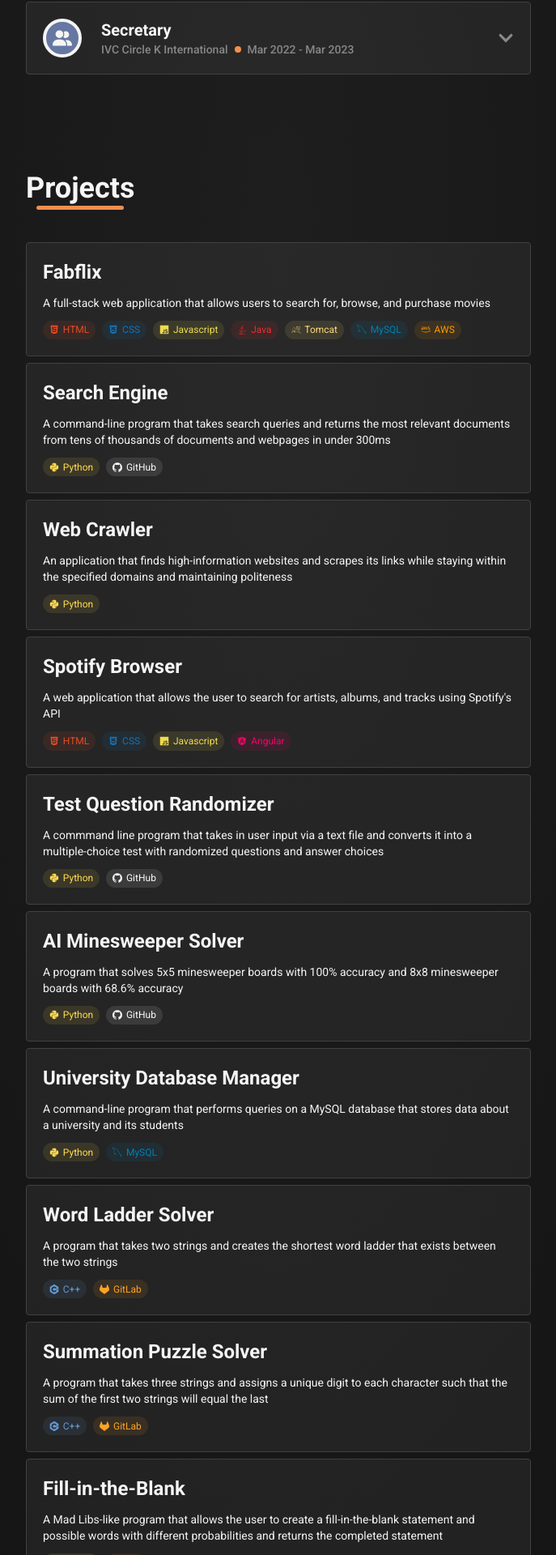
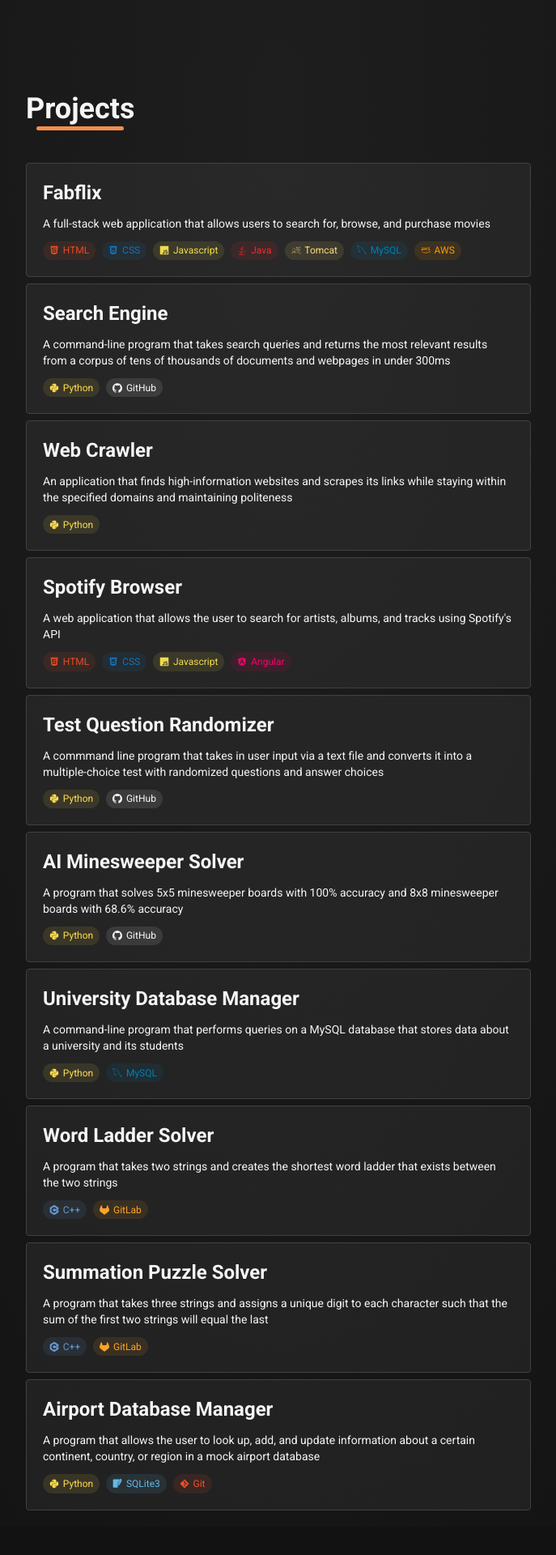
Before and after one commit to hnouizi/hnouizi.github.io, a React (Vite) app: page / in a window 1280 px wide. Shown: the part 1595-3515 px from the top of the page at 81% size, without its empty margins (296-983 px from the left). After the commit the page ends 3480 px from the top, so only its background shows below. Built offline with nearby package versions, Linux system fonts and the light colour scheme.

Commit message:
Updated experiences & projects (#12)

```diff
--- a/src/App.css
+++ b/src/App.css
@@ -28,5 +28,5 @@
 }
 
 .detail-highlight {
-    @apply bg-[#465373] px-1 py-[0.1rem] rounded-sm
+    @apply text-[#828daa] font-bold
 }
--- a/src/data/experiences.tsx
+++ b/src/data/experiences.tsx
@@ -5,7 +5,7 @@
         "duration": "Feb 2026 - Present",
         "details": [
             <span>
-                TBD
+                Develop internal <span className="detail-highlight"> full-stack web applications </span> to automate workflows for Ware Malcomb employees
             </span>
         ]
     },
@@ -15,7 +15,7 @@
         duration: "June - Nov 2025",
         details: [
             <span>
-                Designed & implemented a <span className="detail-highlight">full-stack web application</span> that details Ware Malcomb's projects and displays their geographical location on a map using <span className="detail-highlight">Mapbox's API</span>
+                Designed & implemented a <span className="detail-highlight">full-stack web application</span> that details Ware Malcomb's projects and displays their geographical location on a map using <span className="detail-highlight">Mapbox</span>
             </span>,
             <span>
                 Completed <span className="detail-highlight">Jira tickets</span> and <span className="detail-highlight">reviewed pull requests</span> for various software engineering projects as needed by the digital transformation team
@@ -34,22 +34,5 @@
                 Wrote <span className="detail-highlight">detailed meeting notes</span> during every board and general meeting for future reference
             </span>
         ]
-    },
-    {
-        position: "Secretary",
-        organization: "IVC Circle K International",
-        duration: "Mar 2022 - Mar 2023",
-        details: [
-            <span>
-                Ran <span className="detail-highlight">CKI meetings</span> to  <span className="detail-highlight">promote volunteering events</span> to aid our local community
-            </span>,
-            <span>
-                Wrote <span className="detail-highlight">detailed meeting notes</span> during every board and general meeting for future reference
-            </span>,
-            <span>
-                Completed <span className="detail-highlight">monthly reports</span> using <span className="detail-highlight">Excel</span> tracking club membership, volunteering events, members' service hours, and club finances
-            </span>
-        ]
-
     }
 ]
--- a/src/data/projects.tsx
+++ b/src/data/projects.tsx
@@ -8,7 +8,7 @@
     {
         title: "Search Engine",
         duration: "Feb - Mar 2025",
-        description: "A command-line program that takes search queries and returns the most relevant documents from tens of thousands of documents and webpages in under 300ms",
+        description: "A command-line program that takes search queries and returns the most relevant results from a corpus of tens of thousands of documents and webpages in under 300ms",
         skills: ["Python", "GitHub"]
     },
     {
@@ -54,15 +54,9 @@
         skills: ["C++", "GitLab"]
     },
     {
-        title: "Fill-in-the-Blank",
-        duration: "Nov - Dec 2023",
-        description: "A Mad Libs-like program that allows the user to create a fill-in-the-blank statement and possible words with different probabilities and returns the completed statement",
-        skills: ["Python", "Git"]
-    },
-    {
         title: "Airport Database Manager",
         duration: "Nov - Dec 2023",
         description: "A program that allows the user to look up, add, and update information about a certain continent, country, or region in a mock airport database",
-        skills: ["Python", "SQLite3"]
+        skills: ["Python", "SQLite3", "Git"]
     }
 ]
```
